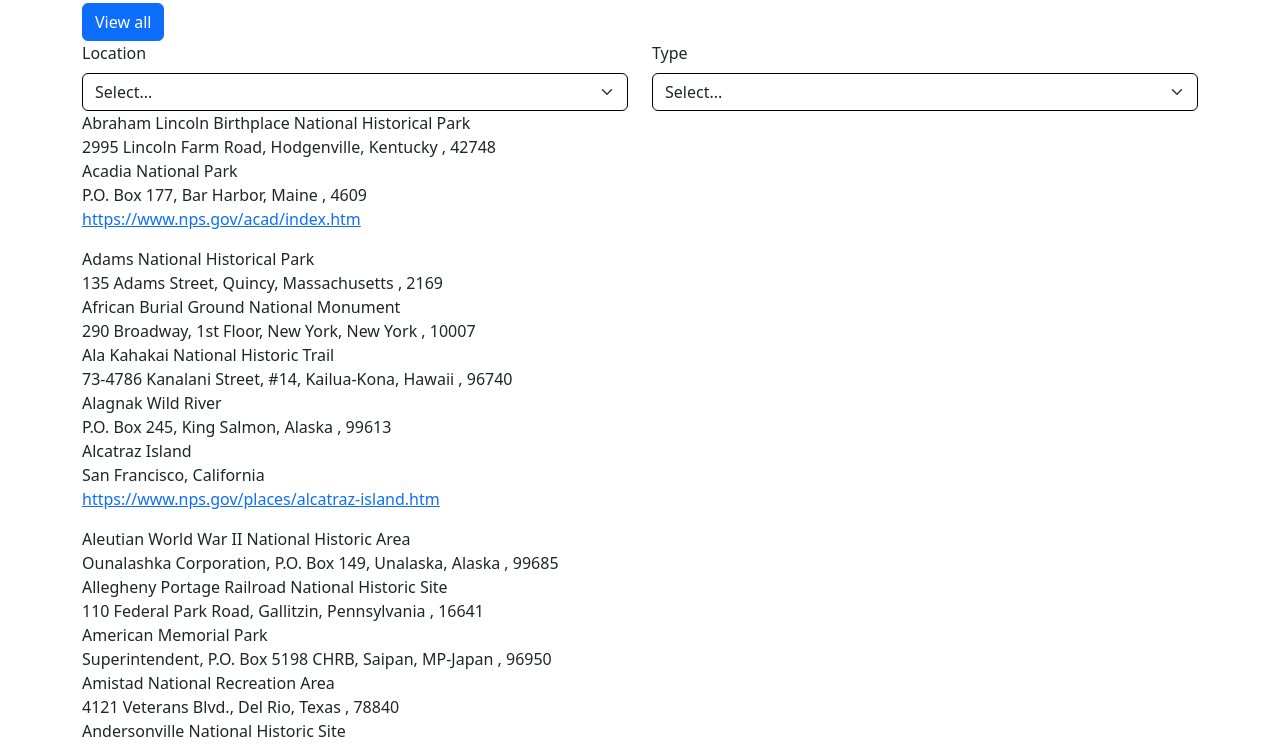
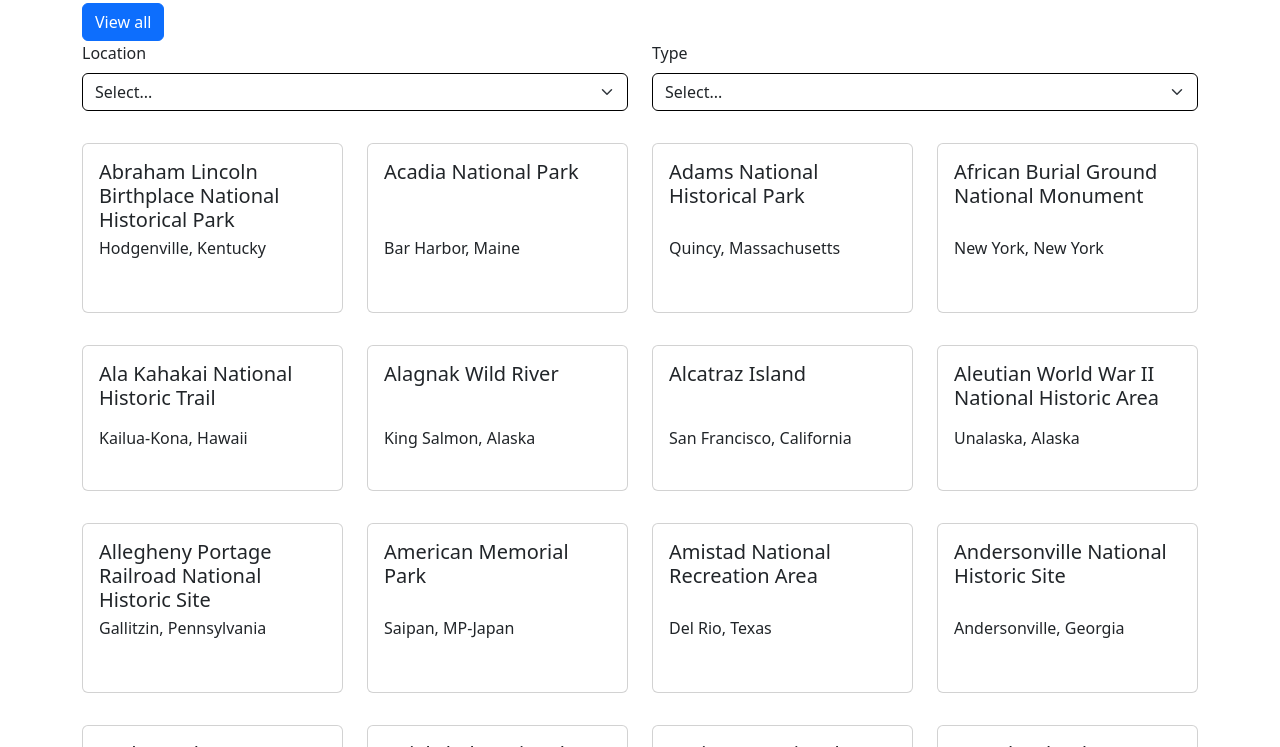
Before and after one commit to deli123/WildWonders, a plain HTML site: page parks.html in a window 1280 px wide. Both pictures are taken after a click on the link "View all". Shown: the part 53-800 px from the top of the page. Drawn offline with nearby package versions, Linux system fonts and the light colour scheme.

Commit message:
add card and modal for each park

```diff
--- a/css/styles.css
+++ b/css/styles.css
@@ -1,4 +1,4 @@
-.card-mountain:hover {
+.card-mountain:hover, .card-park:hover {
   cursor: pointer;
   box-shadow: rgba(50, 50, 93, 0.25) 0px 50px 100px -20px,
     rgba(0, 0, 0, 0.3) 0px 30px 60px -30px;
--- a/parks.html
+++ b/parks.html
@@ -24,7 +24,7 @@
       crossorigin="anonymous"
       defer
     ></script>
-    <link rel="stylesheet" href="css/styles.css">
+    <link rel="stylesheet" href="css/styles.css" />
     <script type="module" src="scripts/parks.js"></script>
   </head>
 
@@ -60,8 +60,10 @@
           <div class="spinner-border d-none" id="spinner" role="status">
             <span class="visually-hidden">Loading...</span>
           </div>
-          <div id="parks-container">
-          </div>
+          <div
+            class="row row-cols-1 row-cols-sm-2 row-cols-lg-3 row-cols-xl-4"
+            id="parks-container"
+          ></div>
         </div>
       </section>
       <section>
--- a/scripts/parks.js
+++ b/scripts/parks.js
@@ -22,46 +22,112 @@ const populateTypes = () => {
   });
 };
 
-const generatePark = (park) => {
-  const parkDetails = `<p class='m-0'>${park.LocationName}</p>
-    <p class='m-0'>${park.Address ? park.Address + ", " : ""}
-    ${park.City}, ${park.State}
-    ${park.ZipCode ? ", " + park.ZipCode : ""}</p>
+const createParkCard = (park, index) => {
+  const card = `
+  <div class="col my-3">
+    <div class="card col mx-auto my-3 card-park h-100"
+      data-bs-toggle="modal" data-bs-target="#park-${index}-modal"
+      id="park-${index}" style="max-width: 18rem;">
+      <div class="card-body">
+        <h5 class="card-title h-50">${park.LocationName}</h5>
+        <p class="card-text">${park.City}, ${park.State}</p>
+      </div>
+    </div>
+  </div>`;
+
+  return card;
+};
+
+const createParkModal = (park, index) => {
+  // since park names can have two words separated by a space (eg. Mt. Washington), join them with a hypen
+  // this ensures that the #id for each park is a single word
+  const parkLabel = park.LocationName.split(" ").join("-");
+  const modal = `
+  <div class="modal fade" id="park-${index}-modal" tabindex="-1"
+    aria-labelledby="${parkLabel}" aria-hidden="true">
+    <div class="modal-dialog modal-dialog-centered">
+      <div class="modal-content">
+        <div class="modal-header d-flex flex-column justify-content-center">
+          <h1 class="modal-title fs-5 mt-3 text-center"
+            id="${parkLabel}">${park.LocationName}</h1>
+        </div>
+        <div class="modal-body text-center" id="park-${index}-body">
+          <p class="m-0"><span class="fw-bold">Address: </span>${
+            park.Address ? park.Address : ""
+          }</p>
+          <p class="m-0">${park.City}, ${park.State}</p>
           ${
             park.Visit
-        ? `<p><a href=${park.Visit} target="_blank">${park.Visit}</a></p>`
+              ? `<p class="m-0"><a href=${park.Visit} target="_blank">${park.Visit}</a></p>`
               : ""
-    }`;
+          }
+        </div>
+        <div class="modal-footer">
+          <button type="button" class="btn btn-secondary"
+          data-bs-dismiss="modal" aria-label="Close">Close</button>
+        </div>
+      </div>
+    </div>
+  </div>`;
+  if (!park.Address) {
+    console.log(park.LocationName);
+  }
 
-  return parkDetails;
+  // const parkDetails = `<p class='m-0'>${park.LocationName}</p>
+  //   <p class='m-0'>${park.Address ? park.Address + ", " : ""}
+  //   ${park.City}, ${park.State}
+  //   ${park.ZipCode ? ", " + park.ZipCode : ""}</p>
+  //   ${
+  //     park.Visit
+  //       ? `<p><a href=${park.Visit} target="_blank">${park.Visit}</a></p>`
+  //       : ""
+  //   }`;
+
+  return modal;
 };
 
 const populateParksByLocation = () => {
+  showElement(document.getElementById("spinner"));
   parksContainer.innerHTML = "";
-  nationalParksArray.forEach((park) => {
+
+  setTimeout(() => {
+    nationalParksArray.forEach((park, index) => {
       if (park.State === locationSelect.value) {
-      parksContainer.insertAdjacentHTML("beforeend", generatePark(park));
+        parksContainer.insertAdjacentHTML(
+          "beforeend",
+          createParkCard(park, index) + createParkModal(park, index)
+        );
       }
     });
 
     if (parksContainer.children.length === 0) {
       parksContainer.insertAdjacentHTML("beforeend", "<h1>No results</h1>");
     }
+    hideElement(document.getElementById("spinner"));
+  }, 0);
 };
 
 const populateParksByType = () => {
+  showElement(document.getElementById("spinner"));
   parksContainer.innerHTML = "";
-  nationalParksArray.forEach((park) => {
+
+  setTimeout(() => {
+    nationalParksArray.forEach((park, index) => {
       if (
         park.LocationName.toLowerCase().includes(typeSelect.value.toLowerCase())
       ) {
-      parksContainer.insertAdjacentHTML("beforeend", generatePark(park));
+        parksContainer.insertAdjacentHTML(
+          "beforeend",
+          createParkCard(park, index) + createParkModal(park, index)
+        );
       }
     });
 
     if (parksContainer.children.length === 0) {
       parksContainer.insertAdjacentHTML("beforeend", "<h1>No results</h1>");
     }
+    hideElement(document.getElementById("spinner"));
+  }, 0);
 };
 
 const populateAllParks = () => {
@@ -71,8 +137,11 @@ const populateAllParks = () => {
   parksContainer.innerHTML = "";
 
   setTimeout(() => {
-    nationalParksArray.forEach((park) => {
-      parksContainer.insertAdjacentHTML("beforeend", generatePark(park));
+    nationalParksArray.forEach((park, index) => {
+      parksContainer.insertAdjacentHTML(
+        "beforeend",
+        createParkCard(park, index) + createParkModal(park, index)
+      );
     });
     hideElement(document.getElementById("spinner"));
   }, 100);
--- a/scripts/utils.js
+++ b/scripts/utils.js
@@ -33,7 +33,13 @@ export const sortByKey = (array, key) => {
   return array.sort((a, b) => {
     let x = a[key];
     let y = b[key];
-    return x < y ? -1 : x > y ? 1 : 0;
+    if (x < y) {
+      return -1;
+    } else if (x > y) {
+      return 1;
+    } else {
+      return 0;
+    }
   });
 };
 
```
Also changed, not shown: scripts/mountains.js (+6 -6 lines). Lines whose indentation alone changed are shown as unchanged.
